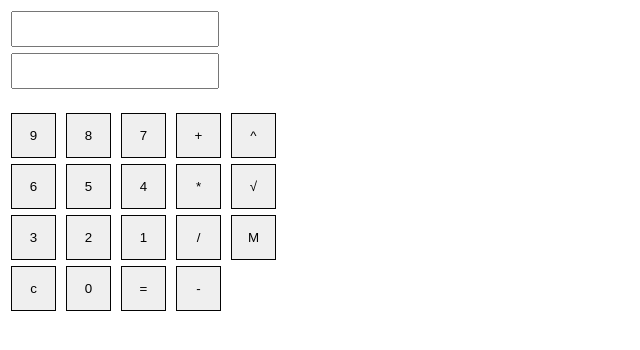
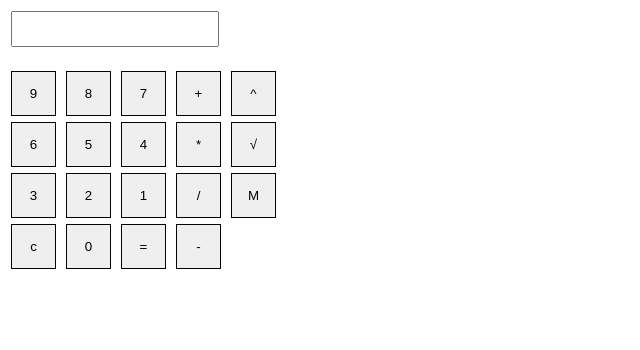
Before and after one commit to yossihi/home_work3, a plain HTML site: page calculator.html in a window 1280 px wide. Shown: the whole page, without its empty margins (0-640 px from the left). Drawn offline with Linux system fonts and the light colour scheme.

Commit message:
first commit

```diff
--- a/calculator.html
+++ b/calculator.html
@@ -10,8 +10,7 @@
 
 <body>
     <div>
-        <input id="result" class="screen"><br>
-        <input type="text" class="screen">
+        <input id="result" class="screen">
     </div>
     <br>
     <div>
```
